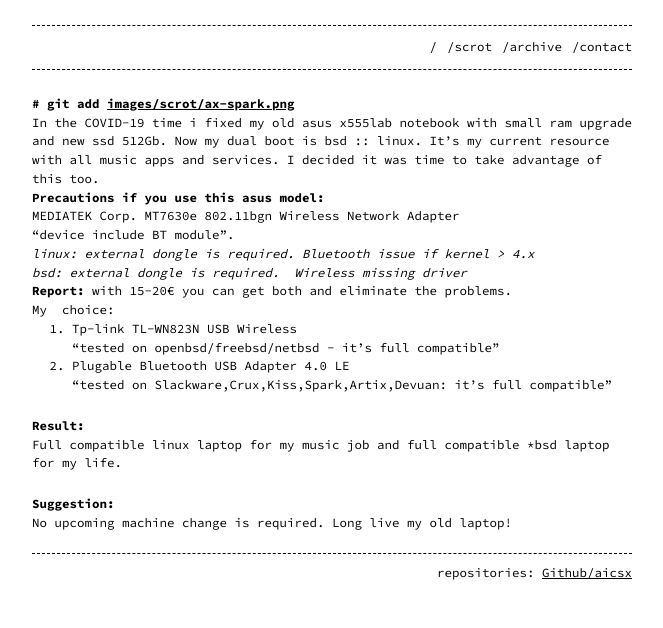
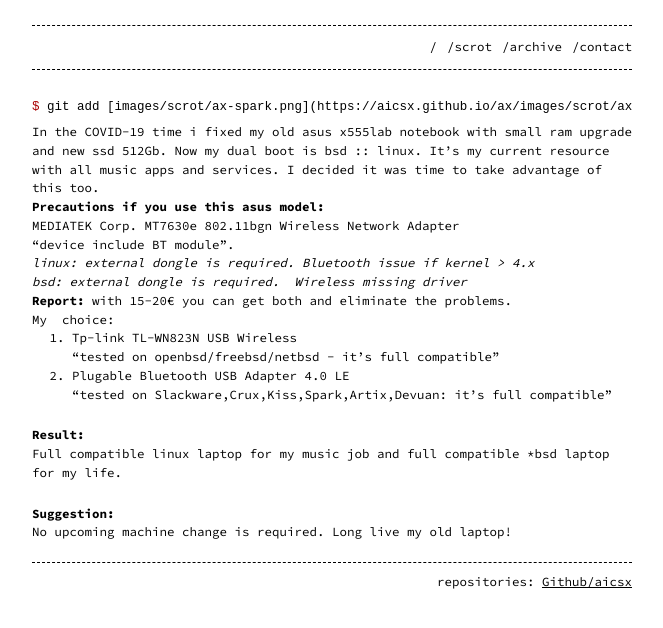
Before and after one commit to aicsx/ax, a Jekyll site: the page built from _posts/2020-12-07-git-add-ax-spark.md, in a window 1280 px wide. Shown: the top 628 px of the page, without its empty margins (308-971 px from the left). Built offline with Jekyll 4.4.1, drawn with Linux system fonts in a browser that asks for light colours.

Commit message:
re-update

```diff
--- a/_posts/2020-12-07-git-add-ax-spark.md
+++ b/_posts/2020-12-07-git-add-ax-spark.md
@@ -4,12 +4,10 @@
 date:   2020-12-07 12:20:10 +0200
 categories: blog
 ---
-
-### # git add [images/scrot/ax-spark.png](https://aicsx.github.io/ax/images/scrot/ax-spark.png)
-
+{% highlight bash %}
+$ git add [images/scrot/ax-spark.png](https://aicsx.github.io/ax/images/scrot/ax-spark.png)
+{% endhighlight %}
 In the COVID-19 time i fixed my old asus x555lab notebook with small ram upgrade and new ssd 512Gb. Now my dual boot is bsd :: linux. It's my current resource with all music apps and services. I decided it was time to take advantage of this too.
-
-
 
 **Precautions if you use this asus model:**
 
@@ -20,8 +18,6 @@
 *linux: external dongle is required. Bluetooth issue if kernel > 4.x*
 
 *bsd: external dongle is required.  Wireless missing driver*
-
-
 
 **Report:** with 15-20€ you can get both and eliminate the problems.
 My  choice:
@@ -34,8 +30,6 @@
 
    "tested on Slackware,Crux,Kiss,Spark,Artix,Devuan: it's full compatible"
 
-
-
 #### Result:
 
 Full compatible linux laptop for my music job and full compatible *bsd laptop for my life.
```
Also changed, not shown: _posts/2020-04-07-old-linuax-posts-import.md (+10 -4 lines).
